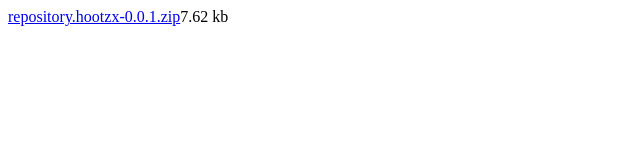
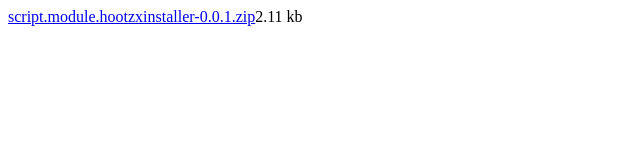
Before and after one commit to HootzX/hootzx.github.io, a plain HTML site: page index.html in a window 1280 px wide. Shown: the whole page, without its empty margins (0-640 px from the left). Drawn offline with Linux system fonts and the light colour scheme.

Commit message:
Update index.html

```diff
--- a/index.html
+++ b/index.html
@@ -1 +1 @@
-<a href="repository.hootzx-0.0.1.zip">repository.hootzx-0.0.1.zip</a><td>7.62 kb</td>
+<a href="script.module.hootzxinstaller-0.0.1.zip">script.module.hootzxinstaller-0.0.1.zip</a><td>2.11 kb</td>
```
